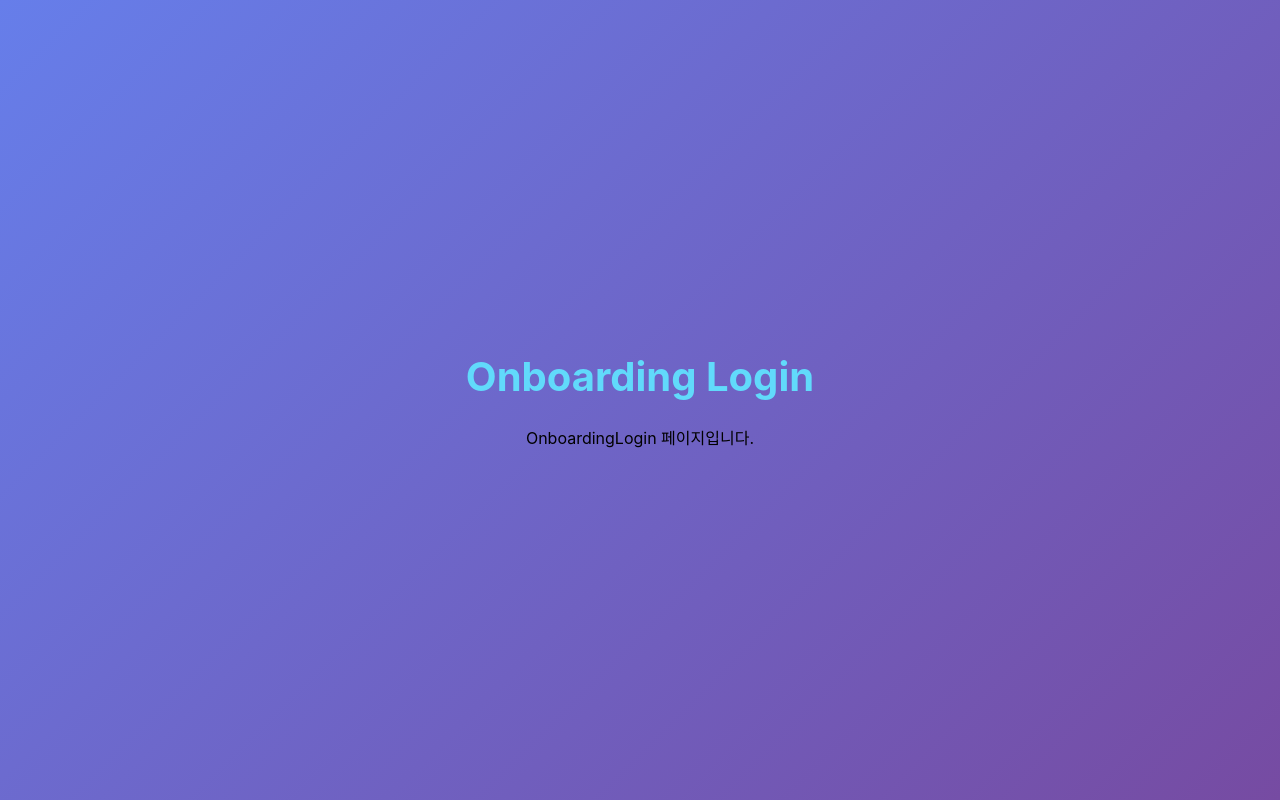
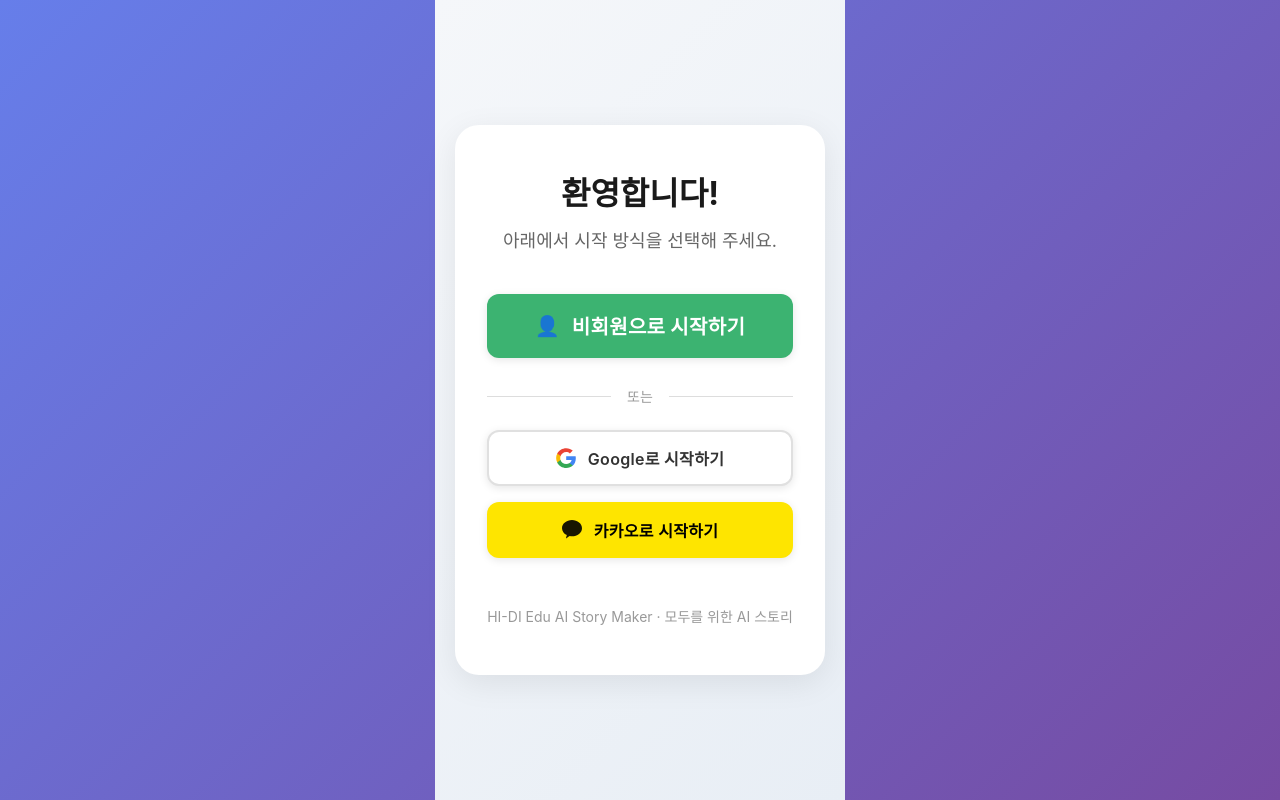
Before and after one commit to sunsudun25-cloud/hidi-story-maker, a React (Vite) app: page /onboarding in a window 1280 px wide. Built offline with nearby package versions, Linux system fonts and the light colour scheme.

Commit message:
Implement OnboardingLogin page with senior-friendly UI and social login options

```diff
--- /dev/null
+++ b/src/pages/OnboardingLogin.css
@@ -0,0 +1,238 @@
+/* 고령친화 UI - OnboardingLogin 페이지 */
+
+.onboarding-container {
+  min-height: 100vh;
+  display: flex;
+  align-items: center;
+  justify-content: center;
+  background: linear-gradient(135deg, #f5f7fa 0%, #e8eef5 100%);
+  padding: 40px 20px;
+}
+
+.onboarding-content {
+  width: 100%;
+  max-width: 500px;
+  background: white;
+  border-radius: 24px;
+  padding: 48px 32px;
+  box-shadow: 0 8px 32px rgba(0, 0, 0, 0.08);
+  display: flex;
+  flex-direction: column;
+  gap: 40px;
+}
+
+/* 헤더 섹션 */
+.onboarding-header {
+  text-align: center;
+  display: flex;
+  flex-direction: column;
+  gap: 12px;
+}
+
+.onboarding-title {
+  font-size: 32px;
+  font-weight: 700;
+  color: #1a1a1a;
+  margin: 0;
+  line-height: 1.3;
+}
+
+.onboarding-description {
+  font-size: 18px;
+  font-weight: 400;
+  color: #666;
+  margin: 0;
+  line-height: 1.5;
+}
+
+/* 버튼 섹션 */
+.onboarding-buttons {
+  display: flex;
+  flex-direction: column;
+  gap: 20px;
+}
+
+/* 공통 버튼 스타일 */
+.onboarding-btn {
+  width: 100%;
+  display: flex;
+  align-items: center;
+  justify-content: center;
+  gap: 12px;
+  border: none;
+  border-radius: 12px;
+  cursor: pointer;
+  font-family: inherit;
+  transition: all 0.3s ease;
+  box-shadow: 0 2px 8px rgba(0, 0, 0, 0.1);
+}
+
+.onboarding-btn:hover {
+  transform: translateY(-2px);
+  box-shadow: 0 4px 12px rgba(0, 0, 0, 0.15);
+}
+
+.onboarding-btn:active {
+  transform: translateY(0);
+}
+
+.btn-icon {
+  display: flex;
+  align-items: center;
+  justify-content: center;
+  font-size: 20px;
+}
+
+.btn-text {
+  font-weight: 600;
+  letter-spacing: 0.3px;
+}
+
+/* 비회원 버튼 (메인 강조) */
+.guest-btn {
+  height: 64px;
+  background: #3CB371;
+  color: white;
+  font-size: 20px;
+  font-weight: 700;
+}
+
+.guest-btn:hover {
+  background: #359f5f;
+}
+
+.guest-btn .btn-text {
+  font-weight: 700;
+}
+
+/* 소셜 로그인 섹션 */
+.social-login-section {
+  display: flex;
+  flex-direction: column;
+  gap: 16px;
+}
+
+/* 구분선 */
+.divider {
+  position: relative;
+  text-align: center;
+  margin: 8px 0;
+}
+
+.divider::before {
+  content: '';
+  position: absolute;
+  top: 50%;
+  left: 0;
+  right: 0;
+  height: 1px;
+  background: #ddd;
+}
+
+.divider-text {
+  position: relative;
+  display: inline-block;
+  padding: 0 16px;
+  background: white;
+  color: #999;
+  font-size: 14px;
+}
+
+/* Google 버튼 */
+.google-btn {
+  height: 56px;
+  background: white;
+  border: 2px solid #e0e0e0;
+  color: #333;
+  font-size: 16px;
+}
+
+.google-btn:hover {
+  background: #f8f8f8;
+  border-color: #d0d0d0;
+}
+
+/* 카카오 버튼 */
+.kakao-btn {
+  height: 56px;
+  background: #FEE500;
+  color: #000000;
+  font-size: 16px;
+  border: none;
+}
+
+.kakao-btn:hover {
+  background: #fdd835;
+}
+
+.kakao-btn .btn-icon svg {
+  opacity: 0.9;
+}
+
+/* 하단 정보 */
+.onboarding-footer {
+  text-align: center;
+  padding-top: 8px;
+}
+
+.footer-text {
+  font-size: 14px;
+  color: #999;
+  margin: 0;
+  line-height: 1.5;
+}
+
+/* 태블릿 */
+@media (max-width: 768px) {
+  .onboarding-content {
+    padding: 40px 28px;
+  }
+
+  .onboarding-title {
+    font-size: 28px;
+  }
+
+  .onboarding-description {
+    font-size: 16px;
+  }
+
+  .guest-btn {
+    height: 60px;
+    font-size: 18px;
+  }
+}
+
+/* 모바일 */
+@media (max-width: 480px) {
+  .onboarding-container {
+    padding: 20px 16px;
+  }
+
+  .onboarding-content {
+    padding: 36px 24px;
+    gap: 32px;
+  }
+
+  .onboarding-title {
+    font-size: 26px;
+  }
+
+  .onboarding-description {
+    font-size: 15px;
+  }
+
+  .guest-btn {
+    height: 60px;
+    font-size: 18px;
+  }
+
+  .google-btn,
+  .kakao-btn {
+    height: 54px;
+    font-size: 15px;
+  }
+
+  .footer-text {
+    font-size: 13px;
+  }
+}
--- a/src/pages/OnboardingLogin.tsx
+++ b/src/pages/OnboardingLogin.tsx
@@ -1,10 +1,75 @@
 import React from 'react'
+import { useNavigate } from 'react-router-dom'
+import './OnboardingLogin.css'
 
 const OnboardingLogin: React.FC = () => {
+  const navigate = useNavigate()
+
+  const handleGuestLogin = () => {
+    navigate('/home')
+  }
+
+  const handleGoogleLogin = () => {
+    // TODO: Google 로그인 구현
+    console.log('Google 로그인')
+  }
+
+  const handleKakaoLogin = () => {
+    // TODO: 카카오 로그인 구현
+    console.log('카카오 로그인')
+  }
+
   return (
-    <div className="onboarding-login-page">
-      <h1>Onboarding Login</h1>
-      <p>OnboardingLogin 페이지입니다.</p>
+    <div className="onboarding-container">
+      <div className="onboarding-content">
+        <div className="onboarding-header">
+          <h1 className="onboarding-title">환영합니다!</h1>
+          <p className="onboarding-description">아래에서 시작 방식을 선택해 주세요.</p>
+        </div>
+
+        <div className="onboarding-buttons">
+          {/* 비회원 버튼 (메인 강조) */}
+          <button className="onboarding-btn guest-btn" onClick={handleGuestLogin}>
+            <span className="btn-icon">👤</span>
+            <span className="btn-text">비회원으로 시작하기</span>
+          </button>
+
+          {/* 소셜 로그인 섹션 */}
+          <div className="social-login-section">
+            <div className="divider">
+              <span className="divider-text">또는</span>
+            </div>
+
+            {/* Google 로그인 */}
+            <button className="onboarding-btn google-btn" onClick={handleGoogleLogin}>
+              <span className="btn-icon">
+                <svg width="20" height="20" viewBox="0 0 20 20" fill="none">
+                  <path d="M19.8 10.2273C19.8 9.51819 19.7364 8.83637 19.6182 8.18182H10.2V12.05H15.5818C15.35 13.3 14.6273 14.3591 13.5409 15.0682V17.5773H16.8182C18.7091 15.8364 19.8 13.2727 19.8 10.2273Z" fill="#4285F4"/>
+                  <path d="M10.2 20C12.9 20 15.1727 19.1045 16.8182 17.5773L13.5409 15.0682C12.6182 15.6682 11.4909 16.0227 10.2 16.0227C7.59545 16.0227 5.38182 14.2636 4.56364 11.9H1.18182V14.4909C2.81818 17.7591 6.27273 20 10.2 20Z" fill="#34A853"/>
+                  <path d="M4.56364 11.9C4.36364 11.3 4.25 10.6591 4.25 10C4.25 9.34091 4.36364 8.7 4.56364 8.1V5.50909H1.18182C0.509091 6.85909 0.136364 8.38636 0.136364 10C0.136364 11.6136 0.509091 13.1409 1.18182 14.4909L4.56364 11.9Z" fill="#FBBC04"/>
+                  <path d="M10.2 3.97727C11.6136 3.97727 12.8727 4.48182 13.8636 5.42727L16.7545 2.53636C15.1682 1.05909 12.8955 0.136364 10.2 0.136364C6.27273 0.136364 2.81818 2.37727 1.18182 5.50909L4.56364 8.1C5.38182 5.73636 7.59545 3.97727 10.2 3.97727Z" fill="#EA4335"/>
+                </svg>
+              </span>
+              <span className="btn-text">Google로 시작하기</span>
+            </button>
+
+            {/* 카카오 로그인 */}
+            <button className="onboarding-btn kakao-btn" onClick={handleKakaoLogin}>
+              <span className="btn-icon">
+                <svg width="20" height="20" viewBox="0 0 20 20" fill="none">
+                  <path d="M10 0C4.477 0 0 3.667 0 8.182c0 2.91 1.929 5.458 4.828 6.91-.199.73-.67 2.521-.769 2.908-.12.466.171.46.36.334.143-.095 2.318-1.569 3.309-2.24C8.495 16.281 9.235 16.364 10 16.364c5.523 0 10-3.667 10-8.182S15.523 0 10 0z" fill="#000000"/>
+                </svg>
+              </span>
+              <span className="btn-text">카카오로 시작하기</span>
+            </button>
+          </div>
+        </div>
+
+        {/* 하단 브랜드 정보 */}
+        <div className="onboarding-footer">
+          <p className="footer-text">HI-DI Edu AI Story Maker · 모두를 위한 AI 스토리</p>
+        </div>
+      </div>
     </div>
   )
 }
```
